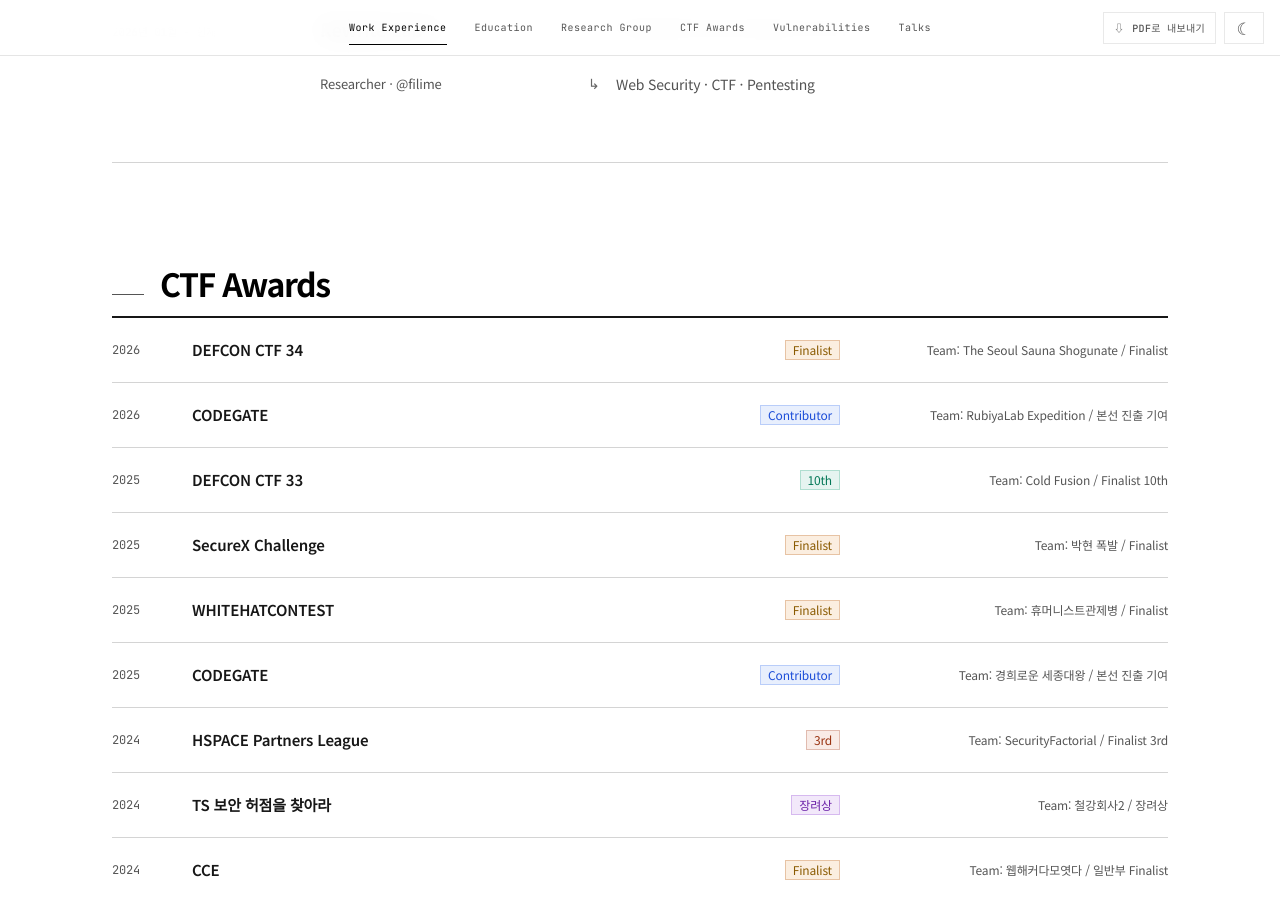
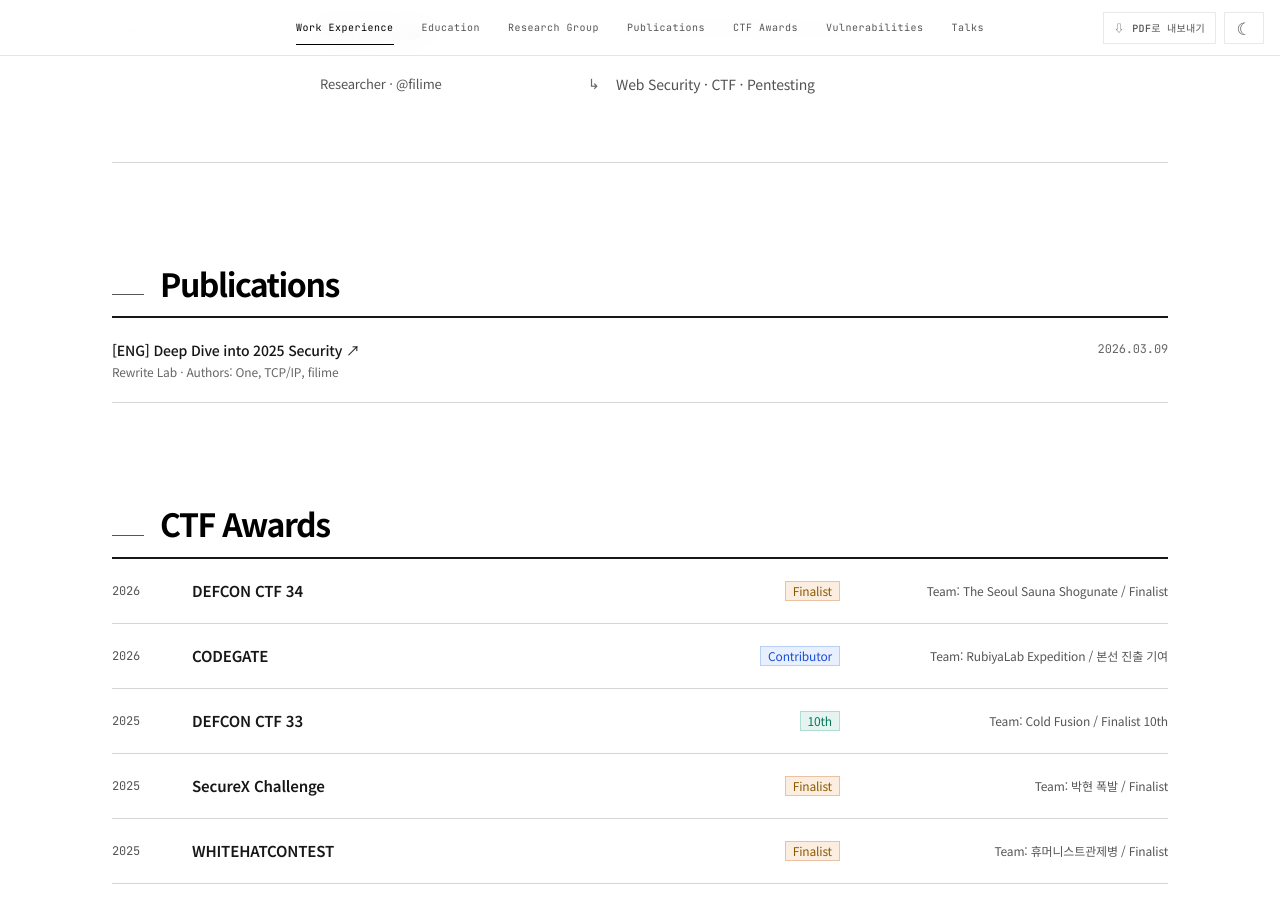
Before and after one commit to filime/filime.github.io, a Jekyll site: the page built from index.html, in a window 1280 px wide and 900 px high, scrolled down 1762 px. Built offline with Jekyll 4.4.1, drawn with Linux system fonts in a browser that asks for light colours.

Commit message:
Add Rewrite Lab publication

```diff
--- a/index.html
+++ b/index.html
@@ -6,6 +6,7 @@
   <a data-section-link href="#work-experience"><span class="section-nav-dot"></span><span class="section-nav-label">Work Experience</span></a>
   <a data-section-link href="#education"><span class="section-nav-dot"></span><span class="section-nav-label">Education</span></a>
   <a data-section-link href="#research-group"><span class="section-nav-dot"></span><span class="section-nav-label">Research Group</span></a>
+  <a data-section-link href="#publications"><span class="section-nav-dot"></span><span class="section-nav-label">Publications</span></a>
   <a data-section-link href="#ctf-awards"><span class="section-nav-dot"></span><span class="section-nav-label">CTF Awards</span></a>
   <a data-section-link href="#vulnerabilities"><span class="section-nav-dot"></span><span class="section-nav-label">Vulnerabilities</span></a>
   <a data-section-link href="#talks"><span class="section-nav-dot"></span><span class="section-nav-label">Talks</span></a>
@@ -104,6 +105,19 @@
     </div>
   </section>
 
+  <section id="publications" class="resume-section reveal" aria-labelledby="publications-title">
+    <h2 id="publications-title" class="resume-heading"><span></span>Publications</h2>
+    <div class="talk-list">
+      <article class="talk-card">
+        <div>
+          <h3><a href="https://rewritelab.org/researchs/9" target="_blank" rel="noopener noreferrer">[ENG] Deep Dive into 2025 Security ↗</a></h3>
+          <p>Rewrite Lab · Authors: One, TCP/IP, filime</p>
+        </div>
+        <time datetime="2026-03-09">2026.03.09</time>
+      </article>
+    </div>
+  </section>
+
   <section id="ctf-awards" class="resume-section reveal" aria-labelledby="ctf-title">
     <h2 id="ctf-title" class="resume-heading"><span></span>CTF Awards</h2>
     <div class="award-grid">
```
